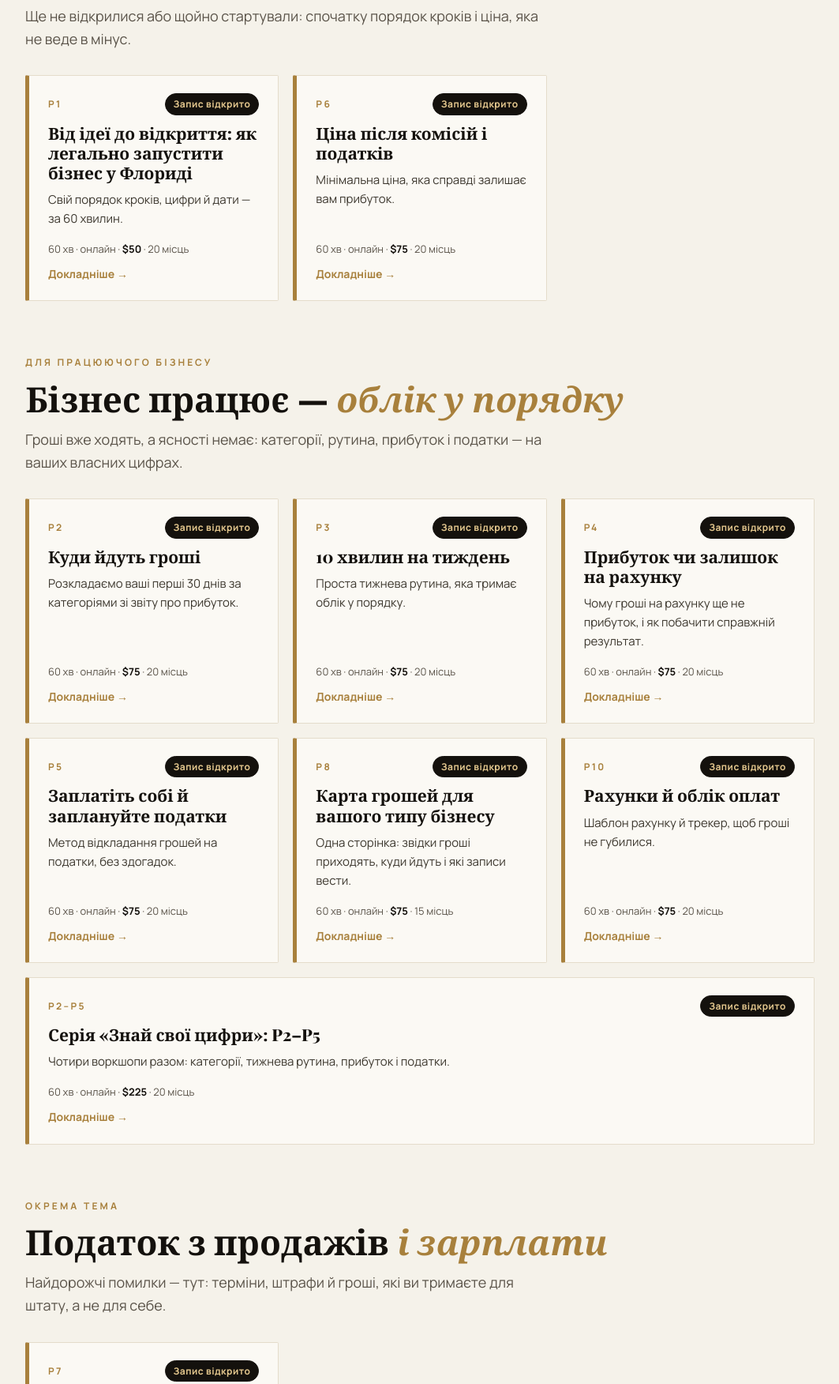
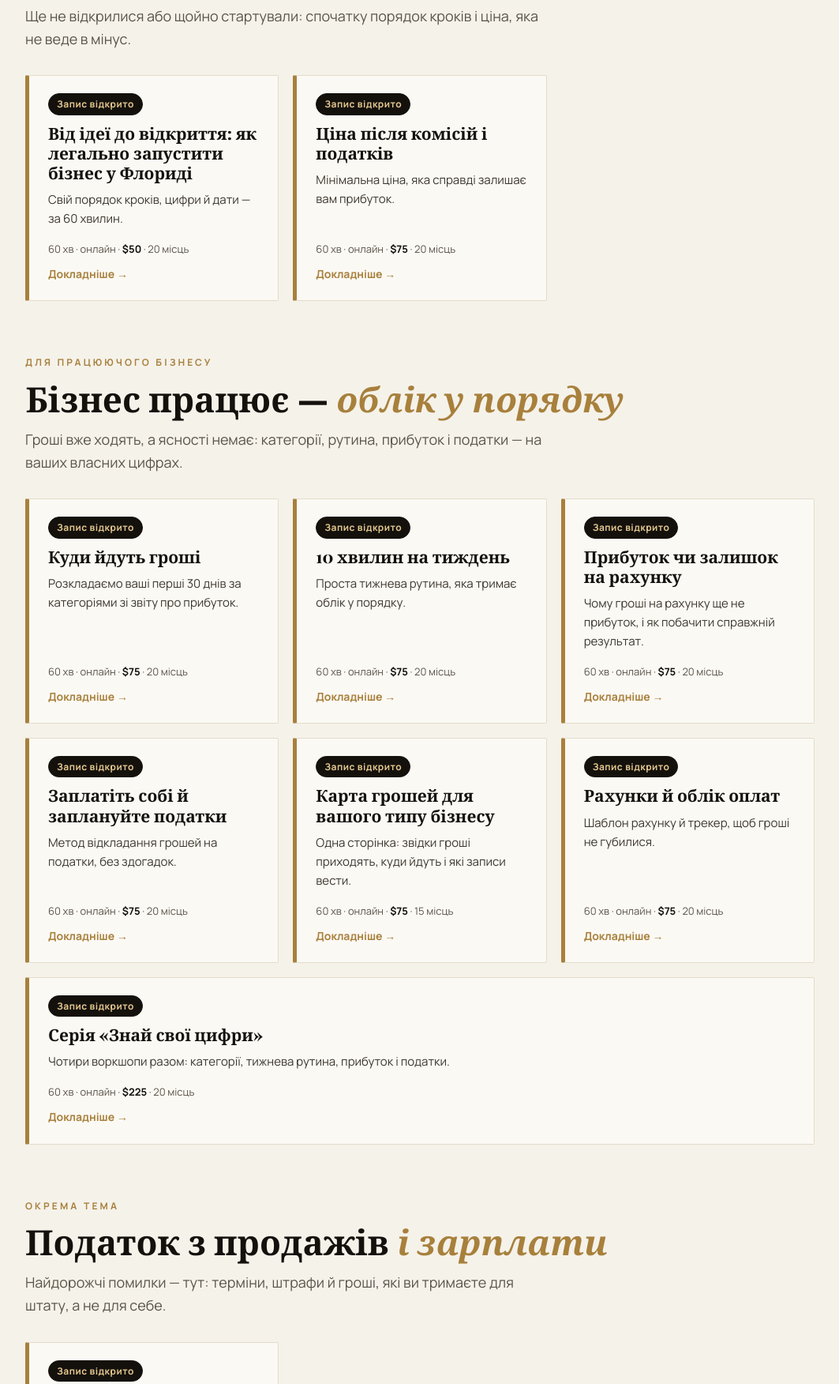
Before and after one commit to svitlanatselishchev-sudo/XI-XI-Financial, a plain HTML site: page workshops/index.html in a window 1280 px wide. Shown: the part 979-2731 px from the top of the page at 79% size, without its empty margins (108-1171 px from the left). Drawn offline with nearby package versions, Linux system fonts and the light colour scheme; a web font is replaced by a local one.

Commit message:
Remove letter codes from public pages; final catalog polish

```diff
--- a/workshops/index.html
+++ b/workshops/index.html
@@ -33,52 +33,52 @@
 </div></div></div>
 <section id="catalog"><div class="wrap">
 <div class="kicker">Для тих, хто починає</div><h2>Ви <em>починаєте</em> бізнес</h2><p class="lead">Ще не відкрилися або щойно стартували: спочатку порядок кроків і ціна, яка не веде в мінус.</p>
- <div class="list"><article class="wk"><div class="wk-top"><span class="code">P1</span><span class="chip" data-chip="p1">Запис відкрито</span></div>
+ <div class="list"><article class="wk"><div class="wk-top"><span class="chip" data-chip="p1">Запис відкрито</span></div>
 <h3><a href="w/p1.html">Від ідеї до відкриття: як легально запустити бізнес у Флориді</a></h3><p>Свій порядок кроків, цифри й дати — за 60 хвилин.</p>
 <div class="wk-meta">60 хв · онлайн · <b>$50</b> · 20 місць</div><a class="more" href="w/p1.html">Докладніше →</a></article>
-<article class="wk"><div class="wk-top"><span class="code">P6</span><span class="chip" data-chip="p6">Скоро</span></div>
+<article class="wk"><div class="wk-top"><span class="chip" data-chip="p6">Скоро</span></div>
 <h3><a href="w/p6.html">Ціна після комісій і податків</a></h3><p>Мінімальна ціна, яка справді залишає вам прибуток.</p>
 <div class="wk-meta">60 хв · онлайн · <b>$75</b> · 20 місць</div><a class="more" href="w/p6.html">Докладніше →</a></article>
 </div>
 </div></section>
 <section style="padding-top:0"><div class="wrap">
 <div class="kicker">Для працюючого бізнесу</div><h2>Бізнес працює — <em>облік у порядку</em></h2><p class="lead">Гроші вже ходять, а ясності немає: категорії, рутина, прибуток і податки — на ваших власних цифрах.</p>
- <div class="list"><article class="wk"><div class="wk-top"><span class="code">P2</span><span class="chip" data-chip="p2">Скоро</span></div>
+ <div class="list"><article class="wk"><div class="wk-top"><span class="chip" data-chip="p2">Скоро</span></div>
 <h3><a href="w/p2.html">Куди йдуть гроші</a></h3><p>Розкладаємо ваші перші 30 днів за категоріями зі звіту про прибуток.</p>
 <div class="wk-meta">60 хв · онлайн · <b>$75</b> · 20 місць</div><a class="more" href="w/p2.html">Докладніше →</a></article>
-<article class="wk"><div class="wk-top"><span class="code">P3</span><span class="chip" data-chip="p3">Скоро</span></div>
+<article class="wk"><div class="wk-top"><span class="chip" data-chip="p3">Скоро</span></div>
 <h3><a href="w/p3.html">10 хвилин на тиждень</a></h3><p>Проста тижнева рутина, яка тримає облік у порядку.</p>
 <div class="wk-meta">60 хв · онлайн · <b>$75</b> · 20 місць</div><a class="more" href="w/p3.html">Докладніше →</a></article>
-<article class="wk"><div class="wk-top"><span class="code">P4</span><span class="chip" data-chip="p4">Скоро</span></div>
+<article class="wk"><div class="wk-top"><span class="chip" data-chip="p4">Скоро</span></div>
 <h3><a href="w/p4.html">Прибуток чи залишок на рахунку</a></h3><p>Чому гроші на рахунку ще не прибуток, і як побачити справжній результат.</p>
 <div class="wk-meta">60 хв · онлайн · <b>$75</b> · 20 місць</div><a class="more" href="w/p4.html">Докладніше →</a></article>
-<article class="wk"><div class="wk-top"><span class="code">P5</span><span class="chip" data-chip="p5">Скоро</span></div>
+<article class="wk"><div class="wk-top"><span class="chip" data-chip="p5">Скоро</span></div>
 <h3><a href="w/p5.html">Заплатіть собі й заплануйте податки</a></h3><p>Метод відкладання грошей на податки, без здогадок.</p>
 <div class="wk-meta">60 хв · онлайн · <b>$75</b> · 20 місць</div><a class="more" href="w/p5.html">Докладніше →</a></article>
-<article class="wk"><div class="wk-top"><span class="code">P8</span><span class="chip" data-chip="p8">Скоро</span></div>
+<article class="wk"><div class="wk-top"><span class="chip" data-chip="p8">Скоро</span></div>
 <h3><a href="w/p8.html">Карта грошей для вашого типу бізнесу</a></h3><p>Одна сторінка: звідки гроші приходять, куди йдуть і які записи вести.</p>
 <div class="wk-meta">60 хв · онлайн · <b>$75</b> · 15 місць</div><a class="more" href="w/p8.html">Докладніше →</a></article>
-<article class="wk"><div class="wk-top"><span class="code">P10</span><span class="chip" data-chip="p10">Скоро</span></div>
+<article class="wk"><div class="wk-top"><span class="chip" data-chip="p10">Скоро</span></div>
 <h3><a href="w/p10.html">Рахунки й облік оплат</a></h3><p>Шаблон рахунку й трекер, щоб гроші не губилися.</p>
 <div class="wk-meta">60 хв · онлайн · <b>$75</b> · 20 місць</div><a class="more" href="w/p10.html">Докладніше →</a></article>
 </div>
-<div style="margin-top:18px"><article class="wk"><div class="wk-top"><span class="code">P2–P5</span><span class="chip" data-chip="series">Скоро</span></div>
-<h3><a href="w/series.html">Серія «Знай свої цифри»: P2–P5</a></h3><p>Чотири воркшопи разом: категорії, тижнева рутина, прибуток і податки.</p>
+<div style="margin-top:18px"><article class="wk"><div class="wk-top"><span class="chip" data-chip="series">Скоро</span></div>
+<h3><a href="w/series.html">Серія «Знай свої цифри»</a></h3><p>Чотири воркшопи разом: категорії, тижнева рутина, прибуток і податки.</p>
 <div class="wk-meta">60 хв · онлайн · <b>$225</b> · 20 місць</div><a class="more" href="w/series.html">Докладніше →</a></article></div>
 </div></section>
 <section style="padding-top:0"><div class="wrap">
 <div class="kicker">Окрема тема</div><h2>Податок з продажів <em>і зарплати</em></h2><p class="lead">Найдорожчі помилки — тут: терміни, штрафи й гроші, які ви тримаєте для штату, а не для себе.</p>
- <div class="list"><article class="wk"><div class="wk-top"><span class="code">P7</span><span class="chip" data-chip="p7">Скоро</span></div>
+ <div class="list"><article class="wk"><div class="wk-top"><span class="chip" data-chip="p7">Скоро</span></div>
 <h3><a href="w/p7.html">Лабораторія: податок з продажів Флориди</a></h3><p>Практика: журнал, календар і тренувальна декларація.</p>
 <div class="wk-meta">60 хв · онлайн · <b>$99</b> · 12 місць</div><a class="more" href="w/p7.html">Докладніше →</a></article>
 </div>
 </div></section>
 <section style="padding-top:0"><div class="wrap">
 <div class="kicker">Якщо вже заплутано</div><h2>Навести <em>лад</em></h2><p class="lead">Змішані гроші й кінець року без паніки: розбираємо ваші виписки й складаємо план.</p>
- <div class="list"><article class="wk"><div class="wk-top"><span class="code">P11</span><span class="chip" data-chip="p11">Скоро</span></div>
+ <div class="list"><article class="wk"><div class="wk-top"><span class="chip" data-chip="p11">Скоро</span></div>
 <h3><a href="w/p11.html">Клініка порядку: розплутати змішані гроші</a></h3><p>Розкладаємо три місяці виписок і складаємо план наведення ладу.</p>
 <div class="wk-meta">60 хв · онлайн · <b>$99</b> · 10 місць</div><a class="more" href="w/p11.html">Докладніше →</a></article>
-<article class="wk"><div class="wk-top"><span class="code">P9</span><span class="chip" data-chip="p9">Скоро</span></div>
+<article class="wk"><div class="wk-top"><span class="chip" data-chip="p9">Скоро</span></div>
 <h3><a href="w/p9.html">Готові до кінця року</a></h3><p>Збираємо документи заздалегідь і без поспіху.</p>
 <div class="wk-meta">60 хв · онлайн · <b>$75</b> · 20 місць</div><a class="more" href="w/p9.html">Докладніше →</a></article>
 </div>
@@ -88,10 +88,10 @@
  <div class="list"><article class="wk"><div class="wk-top"><span class="code">Щомісяця</span><span class="chip" data-chip="m1">Скоро</span></div>
 <h3><a href="w/m1.html">З чого почати, коли немає ресурсів</a></h3><p>Перший крок для тих, хто починає з нуля: що справді потрібно, а що ні, і де взяти безкоштовну допомогу.</p>
 <div class="wk-meta">60 хв · онлайн · <b>Безкоштовно</b></div><a class="more" href="w/m1.html">Докладніше →</a></article>
-<article class="wk"><div class="wk-top"><span class="code">F4</span><span class="chip" data-chip="f4">Скоро</span></div>
+<article class="wk"><div class="wk-top"><span class="chip" data-chip="f4">Скоро</span></div>
 <h3><a href="w/f4.html">Гроші, що надходять: готівка, платіжні застосунки, онлайн-продажі</a></h3><p>Гроші приходять із шести місць, і їх легко загубити. Наводимо лад.</p>
 <div class="wk-meta">60 хв · онлайн · <b>Безкоштовно</b></div><a class="more" href="w/f4.html">Докладніше →</a></article>
-<article class="wk"><div class="wk-top"><span class="code">F6</span><span class="chip" data-chip="f6">Скоро</span></div>
+<article class="wk"><div class="wk-top"><span class="chip" data-chip="f6">Скоро</span></div>
 <h3><a href="w/f6.html">Читайте виписки як власниця</a></h3><p>«Я ніколи не дивлюся виписки». Вчимося дивитися за 10 хвилин.</p>
 <div class="wk-meta">60 хв · онлайн · <b>Безкоштовно</b></div><a class="more" href="w/f6.html">Докладніше →</a></article>
 </div>
```
Also changed, not shown: workshops/smart-club.html (+6 -6 lines).
